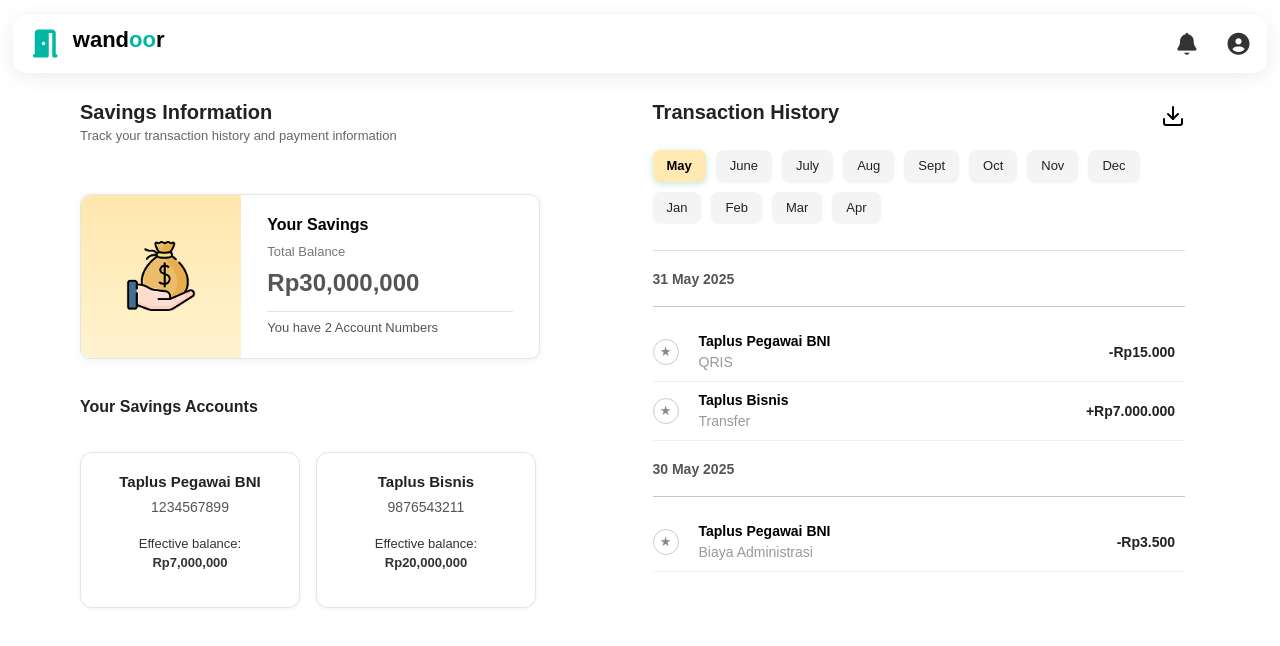
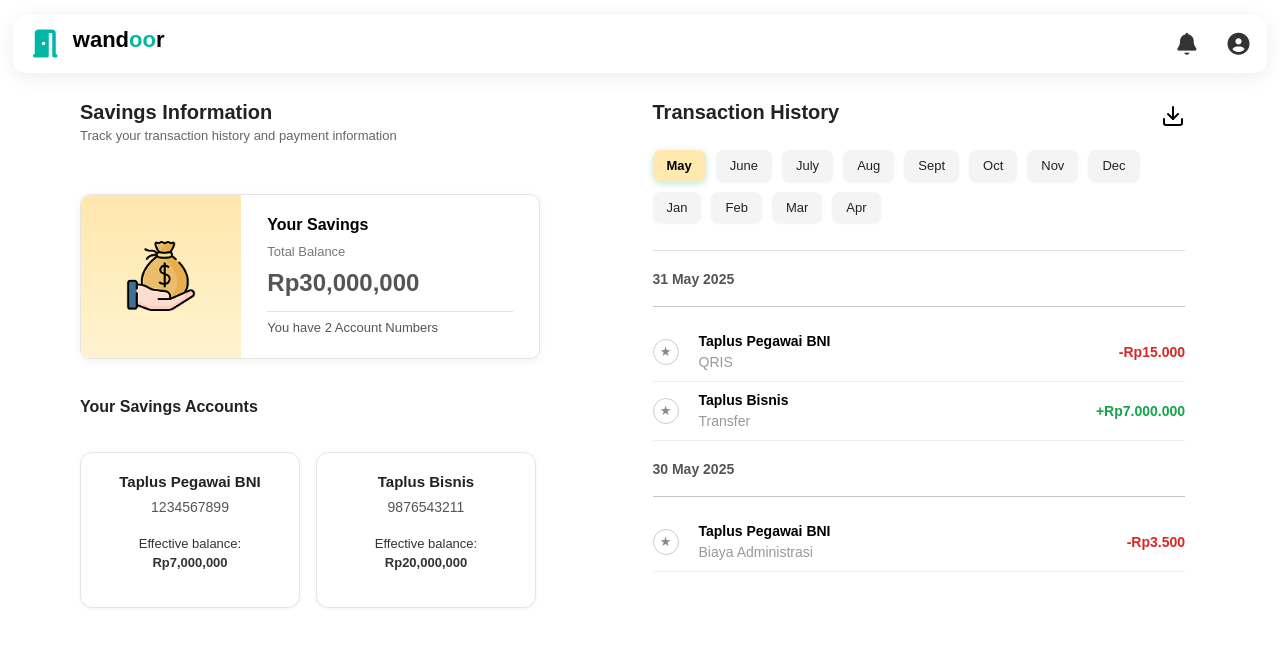
Before and after one commit to kelompok-3-odp343/Client-Side, a React (Vite) app: page /savings in a window 1280 px wide. Shown: the top 646 px of the page. Built offline with nearby package versions, Linux system fonts and the light colour scheme.

Commit message:
tx amount list color

```diff
--- a/src/css/SavingStyle.css
+++ b/src/css/SavingStyle.css
@@ -323,6 +323,14 @@
     color: #222;
   }
 
+  .tx-amount.pos {
+    color: #16a34a;
+  }
+
+  .tx-amount.neg {
+    color: #dc2626;
+  }
+
   /* ======== NO TRANSACTION TEXT ======== */
   .no-tx {
     color: #777;
--- a/src/pages/Savings.jsx
+++ b/src/pages/Savings.jsx
@@ -123,7 +123,9 @@ export default function SavingsDashboard() {
                           <p className="tx-detail">{tx.detail}</p>
                         </div>
                       </div>
-                      <p className="tx-amount">{tx.amount}</p>
+                      <div className={`tx-amount ${tx.amount.startsWith("-") ? "neg" : "pos"}`}>
+                        {tx.amount}
+                      </div>
                     </div>
                   ))}
                 </div>
```
